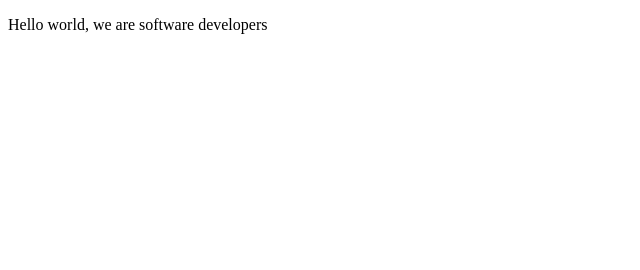
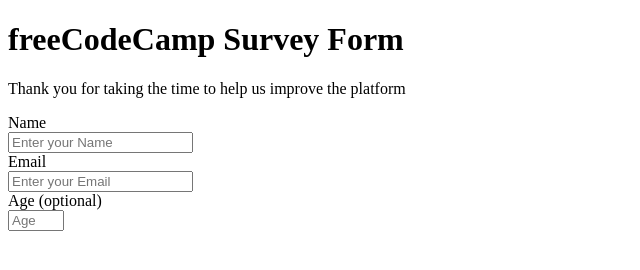
Before and after one commit to GadisaHaile/victor_gadisa, a plain HTML site: page index.html in a window 1280 px wide. Shown: the whole page, without its empty margins (0-640 px from the left). Drawn offline with Linux system fonts and the light colour scheme.

Commit message:
Added HTMl 1-7

```diff
--- a/index.html
+++ b/index.html
@@ -22,6 +22,24 @@
 
     -->
     <script  src="js/index.js"></script>
-    <p>Hello world, we are software developers</p>
+
+  <h1 id="title">freeCodeCamp Survey Form</h1>
+
+  <p id="description">Thank you for taking the time to help us improve the platform</p>
+
+  <form action="" id="survey-form">
+
+    <label for="name">Name</label> <br>
+    <input type="text" name="name" id="name" placeholder="Enter your Name" required> <br>
+
+    <label for="email">Email</label> <br>
+    <input type="email" name="email" id="email" placeholder="Enter your Email" pattern="[^ @]*@[^ @]*" required> <br>
+
+    <label for="number">Age (optional)</label> <br>
+    <input type="number" name="email" id="number" placeholder="Age" min="18" max="60"> <br>
+
+
+  </form>
+
   </body>
 </html>
```
